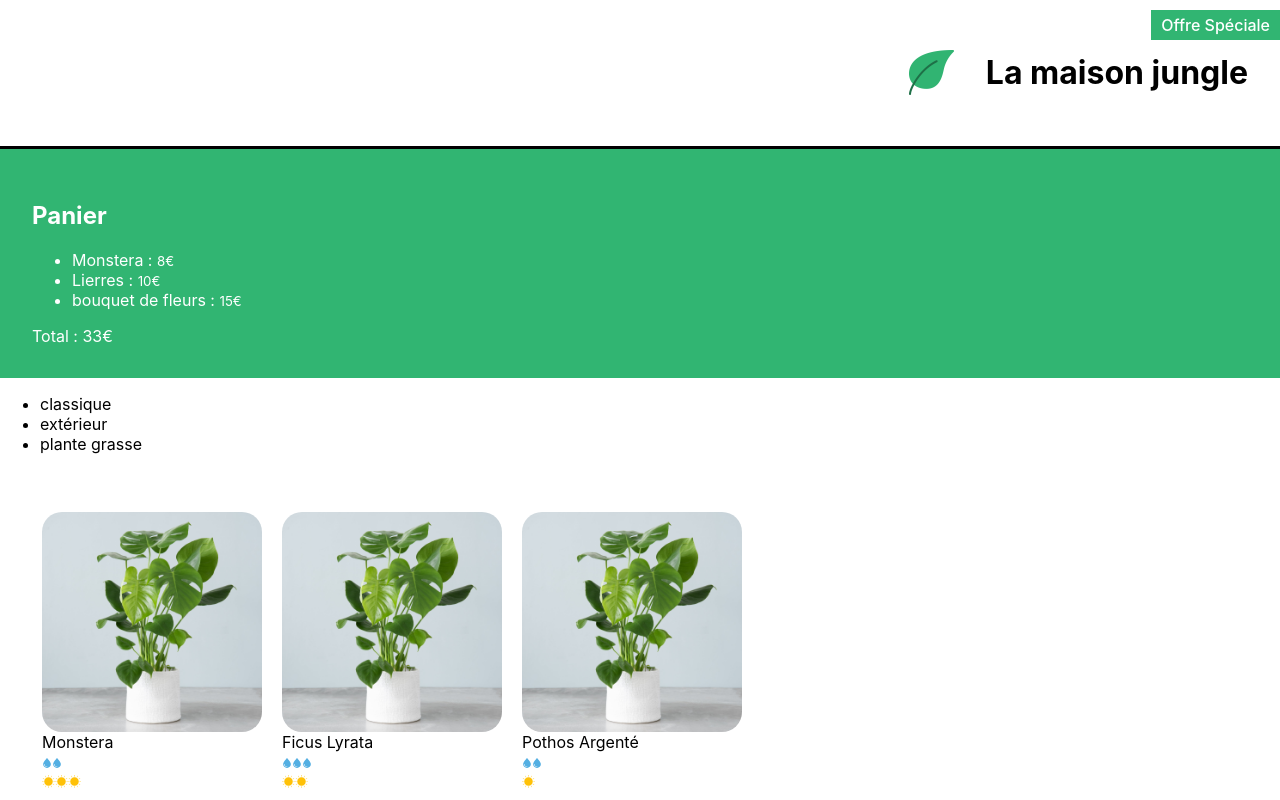
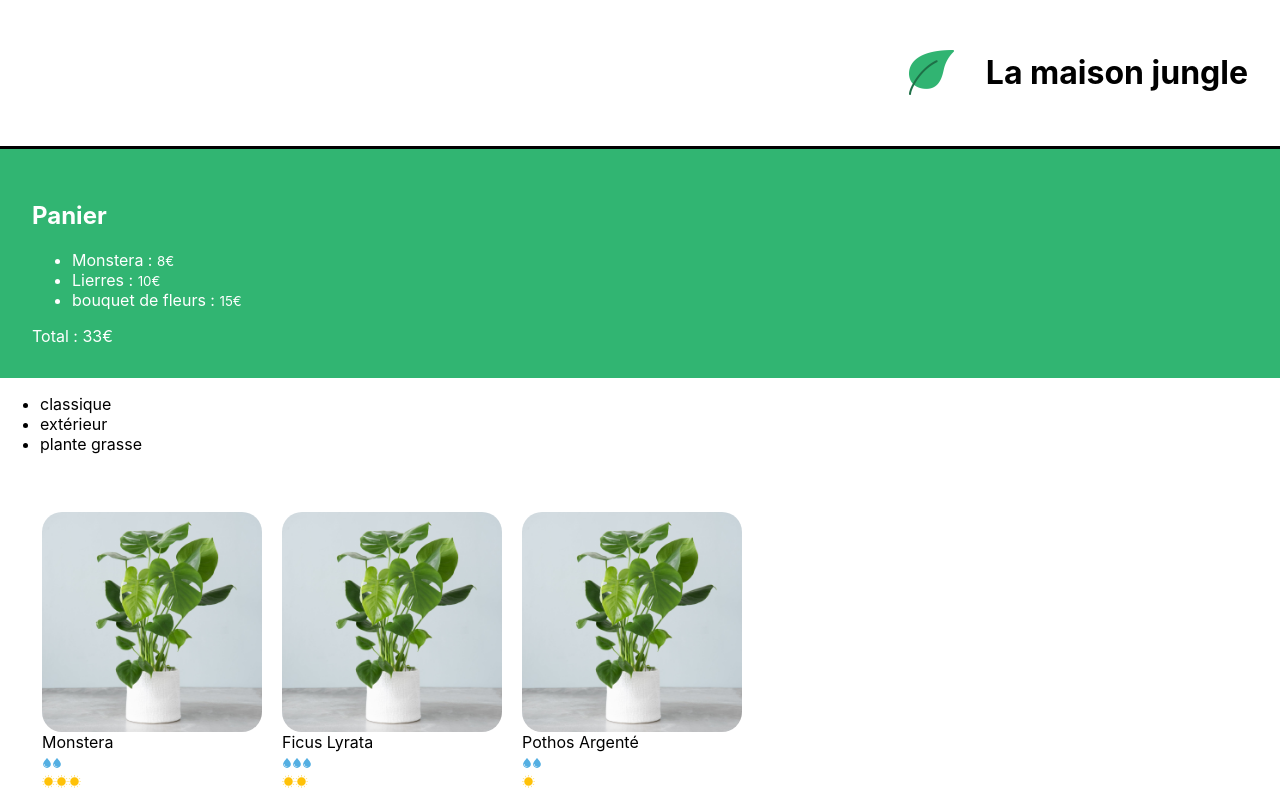
Before and after one commit to Brasero/la-maison-jungle, a React (Create React App) app: page / in a window 1280 px wide. Shown: the top 800 px of the page. Built offline with nearby package versions, Linux system fonts and the light colour scheme.

Commit message:
remove lmj-sales css class

```diff
--- a/src/components/PlantItem.js
+++ b/src/components/PlantItem.js
@@ -14,7 +14,7 @@ function PlantItem ({id, name, cover, light, water, isSpecialOffer}) {
                     <CareScale careType='light' scaleValue={light} />
 
             </div>
-            {isSpecialOffer && <div className="lmj-sales">Offre spéciale</div>}
+
         </li>
     )
 
--- a/src/styles/ShoppingList.css
+++ b/src/styles/ShoppingList.css
@@ -5,13 +5,3 @@
     flex-wrap: wrap;
     max-width: 800px;
 }
-
-.lmj-sales {
-    position: absolute;
-    right: 0px;
-    top: 10px;
-    font-weight: 500;
-    color: white;
-    padding: 5px 10px;
-    background-color: #31b572;
-}
```
